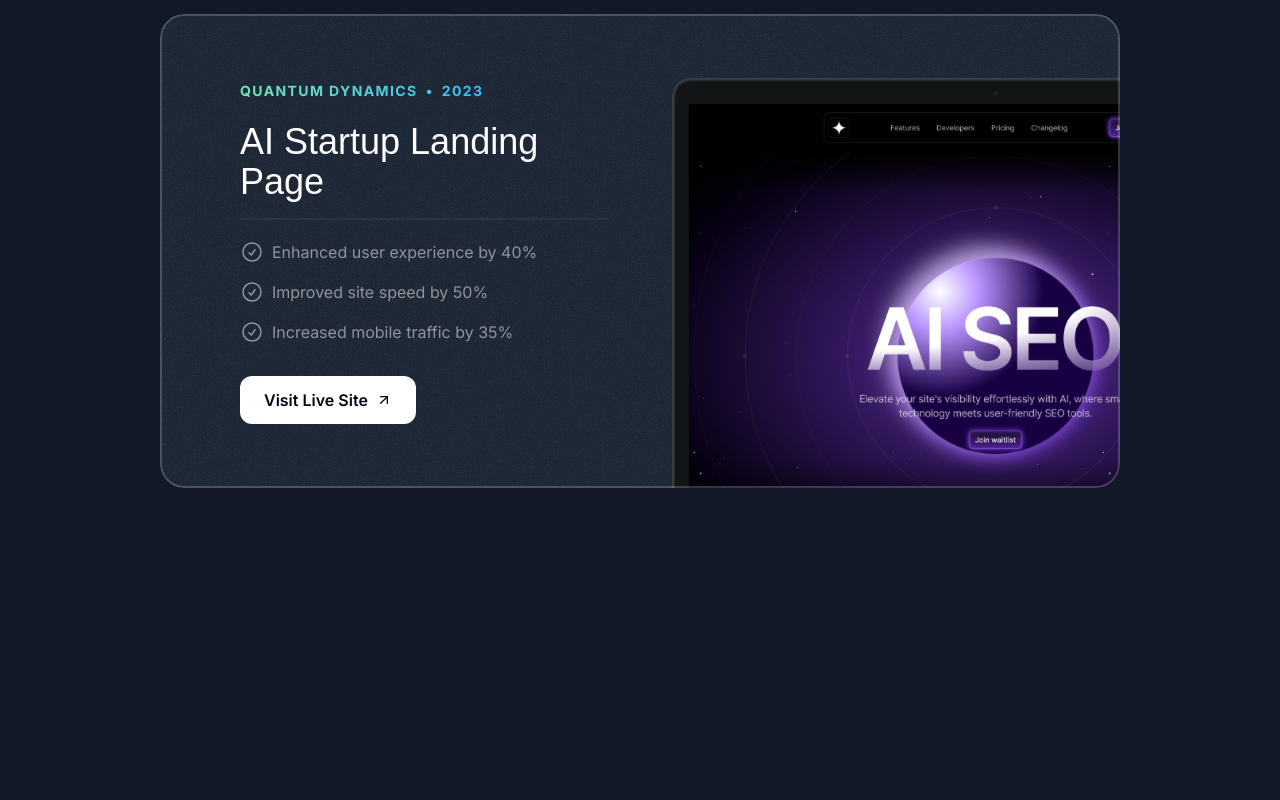
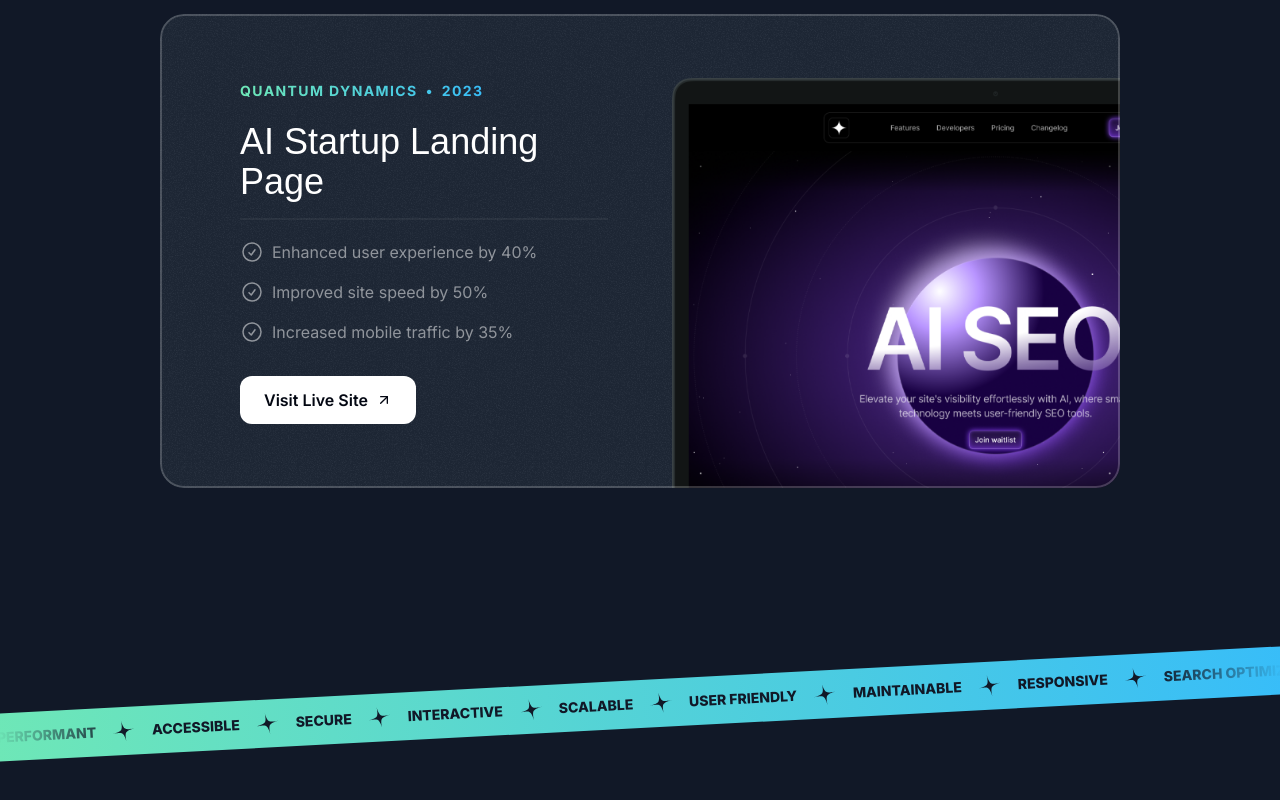
Before and after one commit to humayun0712/Glimpse-of-My-World, a Next.js app: page / in a window 1280 px wide. Shown: the part 2360-3160 px from the top of the page. Before the commit the page ends 2944 px from the top, so only its background shows below. Built offline with nearby package versions, Linux system fonts and the light colour scheme; a web font is replaced by a local one.

Commit message:
Added Tape Section

```diff
--- a/src/app/page.tsx
+++ b/src/app/page.tsx
@@ -1,12 +1,14 @@
-import { Header } from "@/sections/Header";
-import { HeroSection } from "@/sections/Hero";
-import { ProjectsSection } from "@/sections/Projects";
+import { Header } from '@/sections/Header';
+import { HeroSection } from '@/sections/Hero';
+import { ProjectsSection } from '@/sections/Projects';
+import { TapeSection } from '@/sections/Tape';
 export default function Home() {
   return (
     <div>
       <Header />
       <HeroSection />
       <ProjectsSection />
+      <TapeSection />
     </div>
   );
 }
--- a/src/sections/Tape.tsx
+++ b/src/sections/Tape.tsx
@@ -1,3 +1,35 @@
+import StarIcon from '@/assets/icons/star.svg';
+
+const words = [
+  'Performant',
+  'Accessible',
+  'Secure',
+  'Interactive',
+  'Scalable',
+  'User Friendly',
+  'Maintainable',
+  'Responsive',
+  'Search Optimized',
+  'Reliable',
+];
+
 export const TapeSection = () => {
-  return <div>Tape Section</div>;
+  return (
+    <div className="py-16 lg:py-24 overflow-x-clip">
+      <div className="bg-gradient-to-r from-emerald-300 to-sky-400 -rotate-3 -mx-1">
+        <div className="flex [mask-image:linear-gradient(to_right,transparent,black_10%,black_90%,transparent)]">
+          <div className="flex flex-none gap-4 py-3">
+            {words.map((word) => (
+              <div key={word} className="inline-flex gap-4 items-center">
+                <span className="text-gray-900 uppercase font-extrabold text-sm">
+                  {word}
+                </span>
+                <StarIcon className="size-6 text-gray-900 -rotate-12" />
+              </div>
+            ))}
+          </div>
+        </div>
+      </div>
+    </div>
+  );
 };
```
